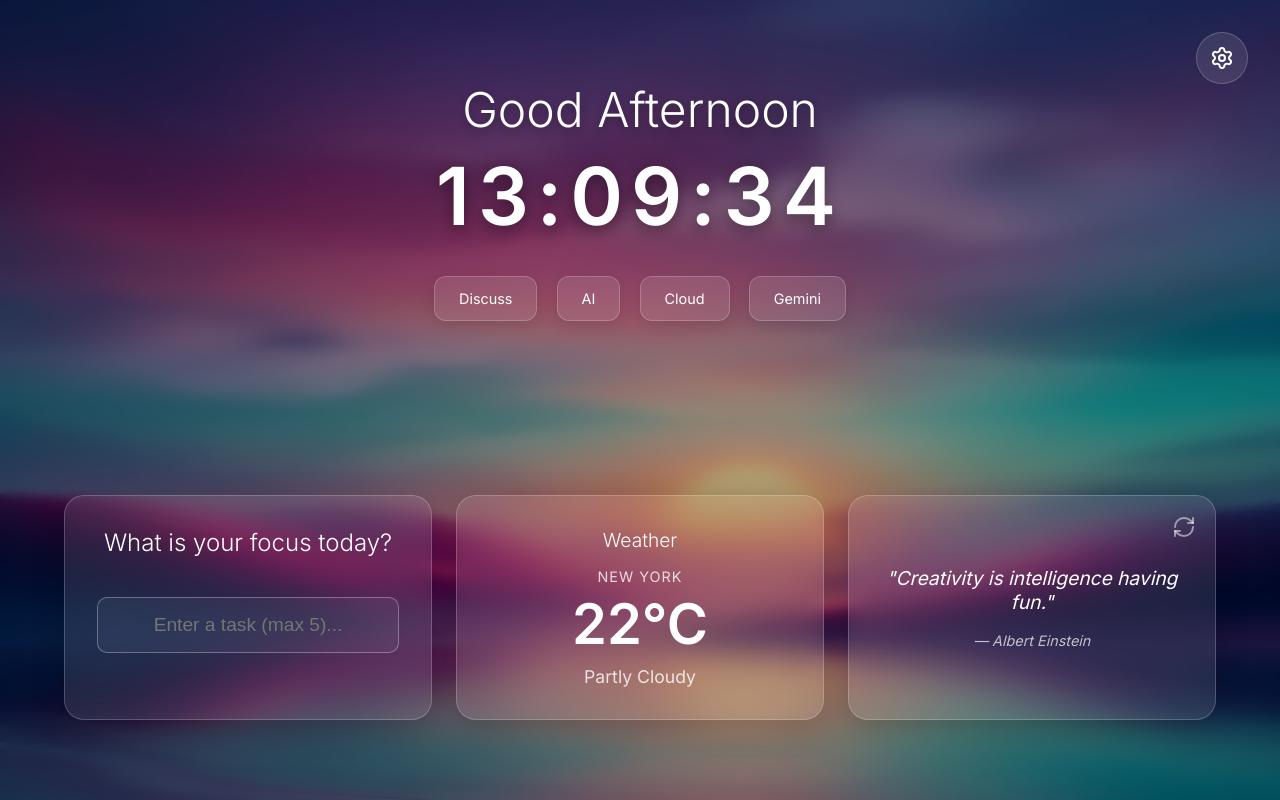
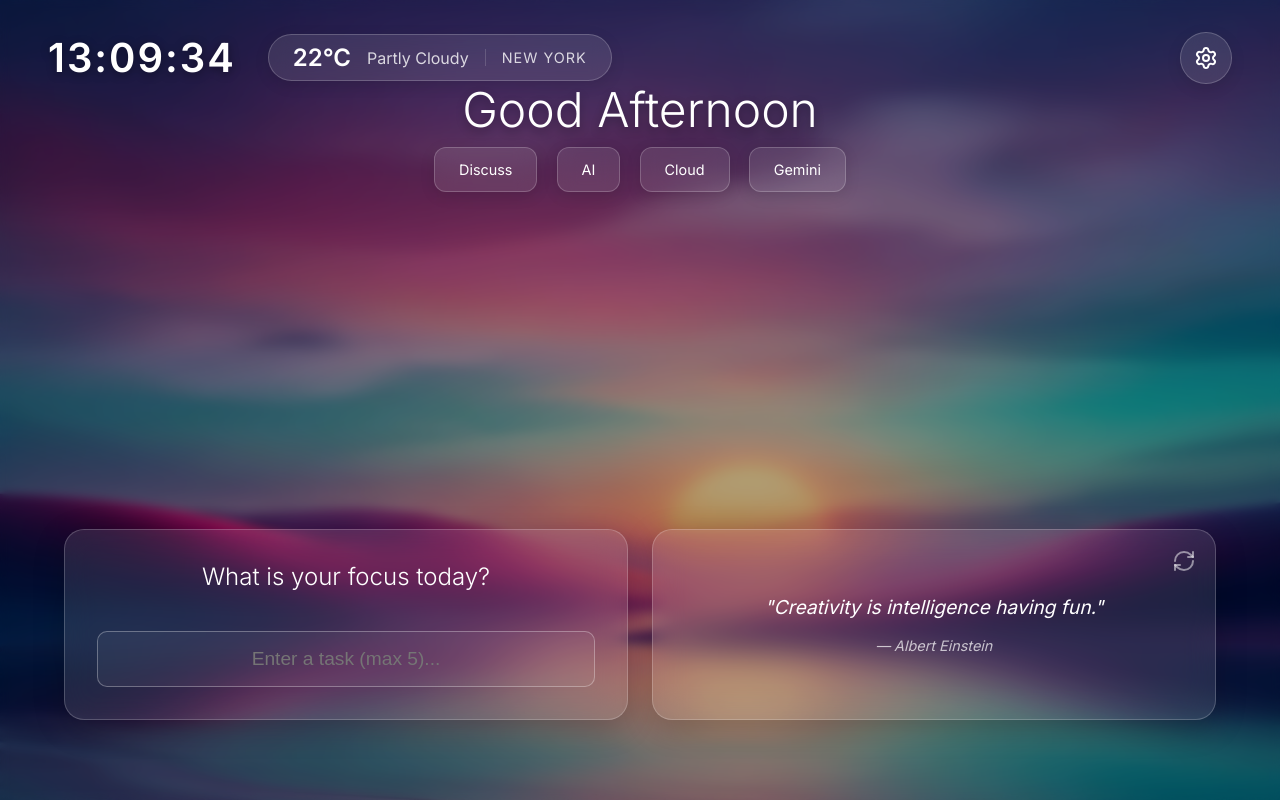
Before and after one commit to JoeTerrano/lumina-dashboard, a plain HTML site: page index.html in a window 1280 px wide. Drawn offline with nearby package versions, Linux system fonts and the light colour scheme; no server answers.

Commit message:
feat: move weather and clock to top bar aligned with settings

```diff
--- a/index.html
+++ b/index.html
@@ -12,9 +12,19 @@
 <body>
     <div class="background-overlay"></div>
 
-    <button id="settings-toggle" class="settings-btn" aria-label="Settings">
-        <i data-lucide="settings"></i>
-    </button>
+    <div class="top-bar">
+        <div class="top-weather-clock">
+            <div id="clock" class="clock">00:00:00</div>
+            <div class="weather-content mini">
+                <span id="temp">22°C</span>
+                <span id="condition">Partly Cloudy</span>
+                <span id="location-display">New York</span>
+            </div>
+        </div>
+        <button id="settings-toggle" class="settings-btn" aria-label="Settings">
+            <i data-lucide="settings"></i>
+        </button>
+    </div>
 
     <div id="settings-modal" class="modal hidden">
         <div class="modal-content glass-panel">
@@ -64,7 +74,6 @@
     <main class="dashboard">
         <header class="header">
             <h1 id="greeting">Good Morning</h1>
-            <div id="clock" class="clock">00:00:00</div>
             <nav id="launchpad" class="launchpad">
                 <!-- Initial links from earlier if needed, but we'll render dynamically -->
             </nav>
@@ -77,15 +86,6 @@
                     <ul id="focus-list" class="focus-list"></ul>
                     <div id="focus-input-container">
                         <input type="text" id="focus-input" placeholder="Enter a task (max 5)..." aria-label="Daily Goal">
-                    </div>
-                </div>
-
-                <div class="glass-panel weather-widget">
-                    <h3>Weather</h3>
-                    <div class="weather-content">
-                        <span id="location-display">New York</span>
-                        <span id="temp">22°C</span>
-                        <span id="condition">Partly Cloudy</span>
                     </div>
                 </div>
 
--- a/style.css
+++ b/style.css
@@ -60,12 +60,30 @@ body {
     text-shadow: 0 4px 10px rgba(0, 0, 0, 0.3);
 }
 
+.top-bar {
+    position: fixed;
+    top: 0;
+    left: 0;
+    width: 100%;
+    padding: 2rem 3rem;
+    box-sizing: border-box;
+    display: flex;
+    justify-content: space-between;
+    align-items: center;
+    z-index: 100;
+}
+
+.top-weather-clock {
+    display: flex;
+    gap: 2rem;
+    align-items: center;
+}
+
 .clock {
-    font-size: 5rem;
+    font-size: 2.5rem;
     font-weight: 600;
-    letter-spacing: 0.1em;
-    text-shadow: 0 4px 15px rgba(0, 0, 0, 0.4);
-    margin-bottom: 2rem;
+    letter-spacing: 0.05em;
+    text-shadow: 0 2px 10px rgba(0, 0, 0, 0.4);
 }
 
 .launchpad {
@@ -223,16 +241,27 @@ body {
     text-decoration: line-through;
 }
 
-.weather-widget h3 {
-    font-size: 1.2rem;
-    font-weight: 300;
-    margin-bottom: 1rem;
+.weather-content.mini {
+    display: flex;
+    gap: 1rem;
+    background: var(--glass-bg);
+    border: 1px solid var(--glass-border);
+    backdrop-filter: blur(10px);
+    padding: 0.5rem 1.5rem;
+    border-radius: 30px;
+    align-items: center;
+    color: white;
+    box-shadow: 0 4px 15px rgba(0, 0, 0, 0.1);
 }
 
-.weather-content {
-    display: flex;
-    flex-direction: column;
-    gap: 0.5rem;
+#temp {
+    font-size: 1.5rem;
+    font-weight: 600;
+}
+
+#condition {
+    font-size: 1rem;
+    opacity: 0.8;
 }
 
 #location-display {
@@ -240,17 +269,8 @@ body {
     opacity: 0.8;
     text-transform: uppercase;
     letter-spacing: 1px;
-    margin-bottom: -0.2rem;
-}
-
-#temp {
-    font-size: 3.5rem;
-    font-weight: 600;
-}
-
-#condition {
-    font-size: 1.1rem;
-    opacity: 0.8;
+    border-left: 1px solid rgba(255, 255, 255, 0.2);
+    padding-left: 1rem;
 }
 
 .quote-widget {
@@ -329,9 +349,6 @@ cite {
 
 /* Settings Button */
 .settings-btn {
-    position: fixed;
-    top: 2rem;
-    right: 2rem;
     background: var(--glass-bg);
     border: 1px solid var(--glass-border);
     backdrop-filter: blur(10px);
@@ -339,11 +356,11 @@ cite {
     padding: 0.8rem;
     border-radius: 50%;
     cursor: pointer;
-    z-index: 100;
     transition: transform 0.3s ease;
     display: flex;
     justify-content: center;
     align-items: center;
+    box-shadow: 0 4px 15px rgba(0, 0, 0, 0.1);
 }
 
 .settings-btn:hover {
```
